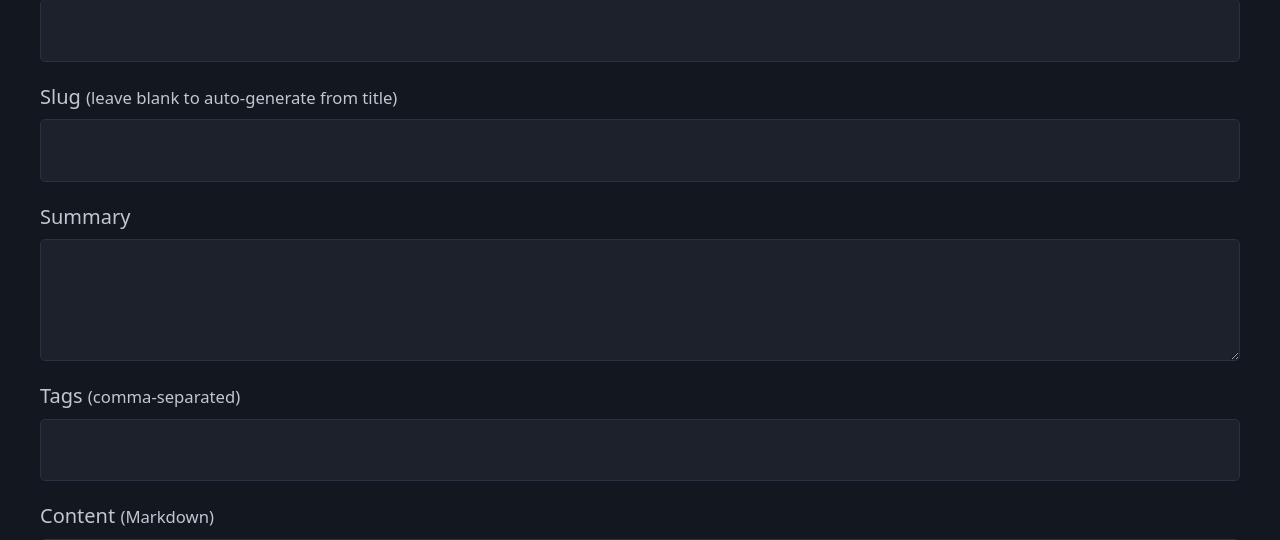
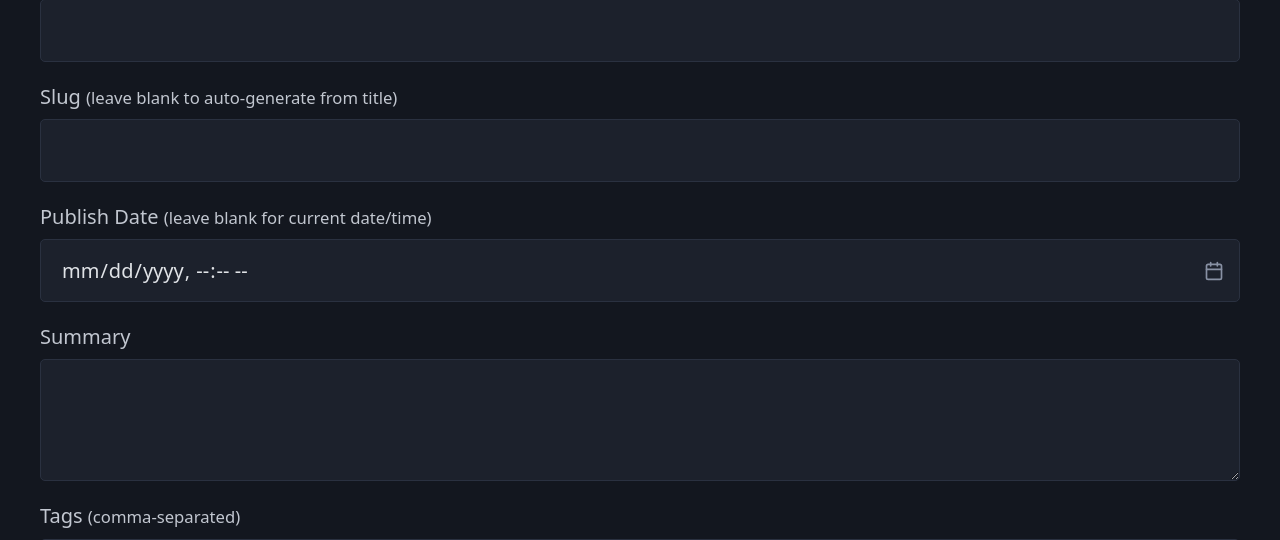
Before and after one commit to SergeyGrishuk/grishuk.co.il, a Python web app: template templates/admin/post_form.html in a window 1280 px wide. Shown: the part 357-897 px from the top of the page. Run offline with Jinja, Linux system fonts and the light colour scheme; the template is opened without the code that fills it, so the values that code supplies are empty; some libraries are stand-ins or nearby versions.

Commit message:
Minor tweaks

```diff
--- a/templates/admin/post_form.html
+++ b/templates/admin/post_form.html
@@ -27,6 +27,13 @@
         Changing the slug will break existing links to this post.
     </small>
     {% endif %}
+
+    <label for="publish_date">
+        Publish Date
+        {% if not post %}<small>(leave blank for current date/time)</small>{% endif %}
+    </label>
+    <input type="datetime-local" id="publish_date" name="publish_date"
+           value="{{ post.publish_date.strftime('%Y-%m-%dT%H:%M') if post and post.publish_date else '' }}">
 
     <label for="summary">Summary</label>
     <textarea id="summary" name="summary" rows="3" required>{{ post.summary if post else '' }}</textarea>
--- a/templates/home.html
+++ b/templates/home.html
@@ -15,7 +15,6 @@
         <h2>Linux/Android Internals • Secure Infrastructure • ex-Technion Lecturer</h2>
     </hgroup>
     <div class="hero-buttons">
-        <a href="/#case-studies" role="button" class="contrast">View My Work</a>
         <a href="/#contact" role="button" class="secondary">Get In Touch</a>
     </div>
 </section>
```
Also changed, not shown: admin/routes.py (+9 -0 lines).
